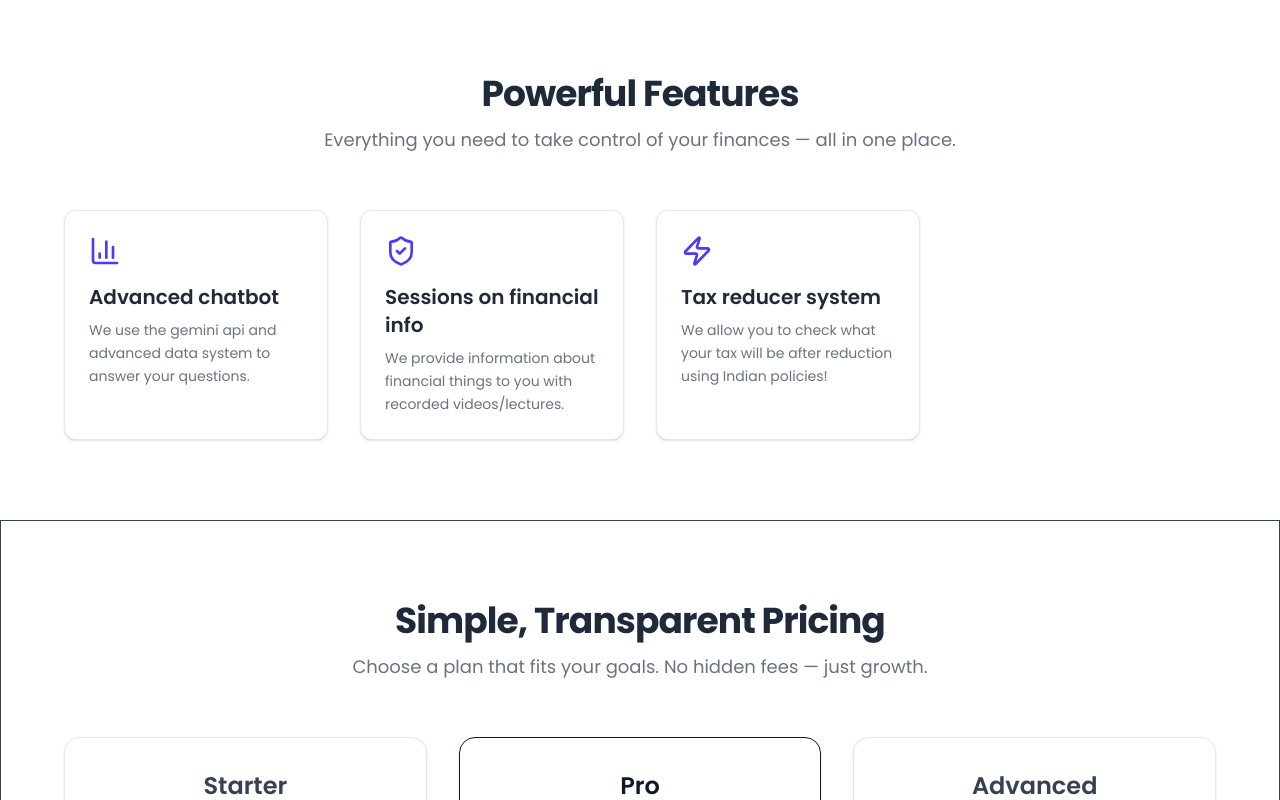
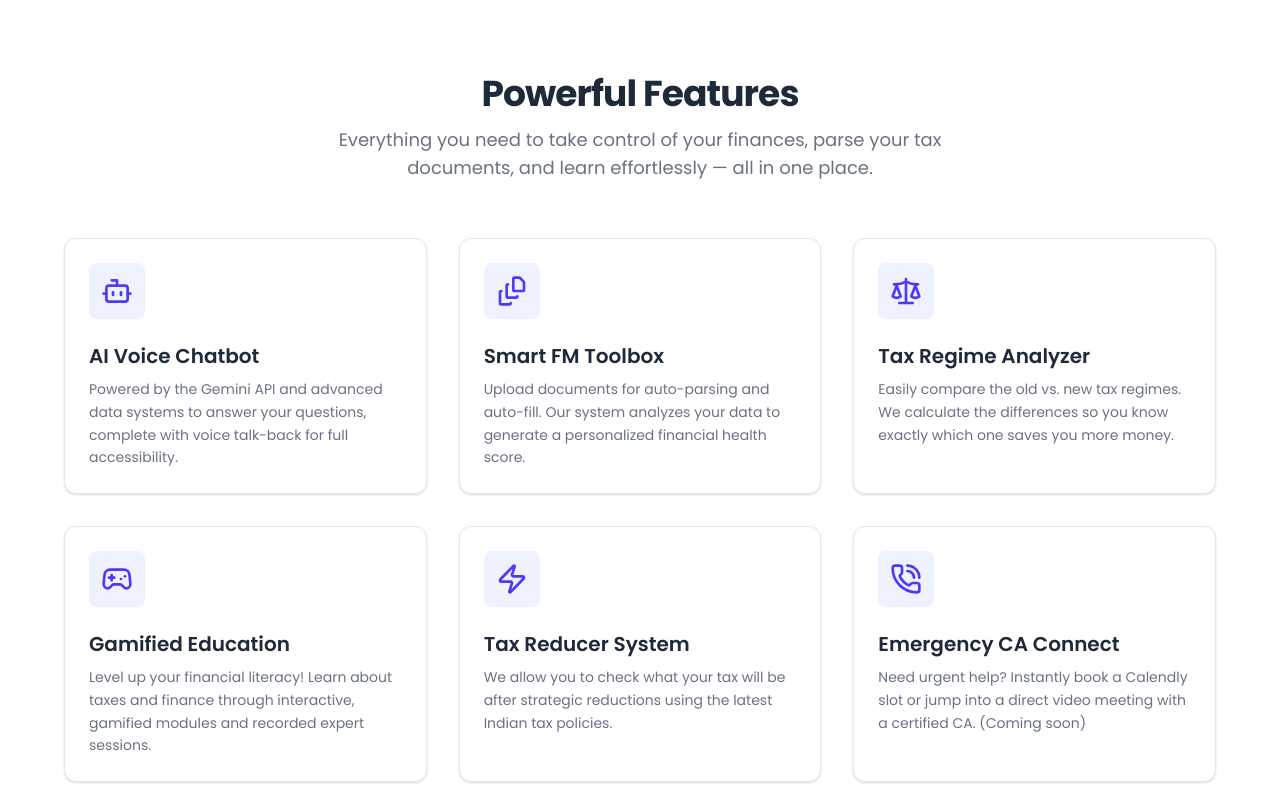
Before and after one commit to 0Armaan025/fintaxtic, a Next.js app: page / in a window 1280 px wide. Shown: the part 880-1680 px from the top of the page. Built offline with nearby package versions, Linux system fonts and the light colour scheme.

Commit message:
|| update -> updated versions ||

```diff
--- a/app/(home)/about/page.tsx
+++ b/app/(home)/about/page.tsx
@@ -24,43 +24,122 @@ export default function About() {
     },
   ];
 
+  const pillars = [
+    {
+      title: "Tax Optimization",
+      description:
+        "Navigating complex tax codes to ensure you legally claim every available deduction and keep more of your hard-earned money.",
+      tag: "SAVINGS",
+    },
+    {
+      title: "Financial Empowerment",
+      description:
+        "Demystifying financial jargon through accessible learning modules and actionable, data-backed insights.",
+      tag: "EDUCATION",
+    },
+    {
+      title: "Smart Automation",
+      description:
+        "Replacing tedious manual calculations with automated parsing and intelligent regime comparison tools.",
+      tag: "EFFICIENCY",
+    },
+  ];
+
   return (
-    <div className="min-h-screen bg-white text-gray-800 px-6 md:px-20 py-16">
+    <div className="min-h-screen bg-gradient-to-b from-slate-50 to-white text-gray-800 px-6 md:px-20 py-24 relative overflow-hidden">
+      {/* Decorative background blur */}
+      <div className="absolute top-0 left-1/2 -translate-x-1/2 w-[600px] h-[600px] bg-blue-100/50 rounded-full blur-[120px] pointer-events-none -z-10"></div>
+
       {/* About Section */}
-      <section className="text-center max-w-3xl mx-auto mb-16">
-        <h1 className="text-4xl font-bold mb-4">About Us</h1>
-        <p className="text-lg text-gray-600">
+      <section className="text-center max-w-3xl mx-auto mb-48">
+        <div className="mb-6 flex justify-center">
+          <span className="inline-block py-1 px-4 rounded-full bg-blue-50 text-blue-600 text-sm font-semibold tracking-wider border border-blue-100 shadow-sm">
+            OUR MISSION
+          </span>
+        </div>
+
+        <h1 className="text-5xl md:text-6xl font-extrabold mb-6 tracking-tight text-transparent bg-clip-text bg-gradient-to-r from-blue-700 to-indigo-500 pb-2">
+          About Us
+        </h1>
+
+        <p className="text-lg md:text-xl text-gray-600 leading-relaxed font-medium">
           We{"'"}re a small team of people who actually want change and help
           people by reducing their taxes and gain some financial information.
         </p>
       </section>
 
-      {/* Team Section */}
-      {/* <section className="max-w-5xl mx-auto"> */}
-      {/*   <h2 className="text-3xl font-semibold text-center mb-10"> */}
-      {/*     Meet the Team */}
-      {/*   </h2> */}
-      {/*   <div className="grid grid-cols-1 md:grid-cols-3 gap-8"> */}
-      {/*     {team.map((member) => ( */}
-      {/*       <div */}
-      {/*         key={member.name} */}
-      {/*         className="flex flex-col items-center text-center border rounded-2xl p-6 shadow-sm hover:shadow-md transition" */}
-      {/*       > */}
-      {/*         <div className="w-32 h-32 mb-4 relative rounded-full overflow-hidden"> */}
-      {/*           <Image */}
-      {/*             src={member.image} */}
-      {/*             alt={member.name} */}
-      {/*             fill */}
-      {/*             className="object-top object-cover" */}
-      {/*           /> */}
+      {/* Core Pillars Section (Fills layout with value-driven content) */}
+      <section className="max-w-5xl mx-auto mb-24 mt-48">
+        <div className="text-center mb-12">
+
+          <p className="text-gray-500 text-sm md:text-base mt-2">
+            Built to simplify financial management and tax planning for everyone.
+          </p>
+        </div>
+
+        <div className="grid grid-cols-1 md:grid-cols-3 gap-8">
+          {pillars.map((pillar, index) => (
+            <div
+              key={index}
+              className="bg-white border border-gray-100 rounded-2xl p-8 shadow-sm hover:shadow-md transition-shadow relative overflow-hidden flex flex-col justify-between"
+            >
+              <div>
+                <span className="text-xs font-bold text-indigo-600 tracking-widest uppercase mb-3 inline-block">
+                  {pillar.tag}
+                </span>
+                <h3 className="text-xl font-bold text-gray-900 mb-3">
+                  {pillar.title}
+                </h3>
+                <p className="text-gray-600 text-sm leading-relaxed">
+                  {pillar.description}
+                </p>
+              </div>
+              <div className="mt-6 pt-4 border-t border-gray-50 flex items-center text-xs font-semibold text-indigo-600">
+                Core Focus
+              </div>
+            </div>
+          ))}
+        </div>
+      </section>
+
+      {/* Team Section (Uncommented and Styled) */}
+      {/*   <section className="max-w-6xl mx-auto"> */}
+      {/*     <div className="text-center mb-16"> */}
+      {/*       <h2 className="text-3xl md:text-4xl font-bold tracking-tight mb-4 text-gray-900"> */}
+      {/*         Meet the Minds Behind Fintaxtic */}
+      {/*       </h2> */}
+      {/*       <p className="text-gray-500 text-lg"> */}
+      {/*         Dedicated to simplifying your financial journey. */}
+      {/*       </p> */}
+      {/*     </div> */}
+      {/**/}
+      {/*     <div className="grid grid-cols-1 md:grid-cols-3 gap-10"> */}
+      {/*       {team.map((member) => ( */}
+      {/*         <div */}
+      {/*           key={member.name} */}
+      {/*           className="group flex flex-col items-center text-center bg-white border border-gray-100 rounded-3xl p-8 shadow-sm hover:shadow-xl hover:-translate-y-2 transition-all duration-300" */}
+      {/*         > */}
+      {/*           <div className="w-40 h-40 mb-6 relative rounded-full overflow-hidden border-4 border-indigo-50 group-hover:border-indigo-100 transition-colors"> */}
+      {/*             <Image */}
+      {/*               src={member.image} */}
+      {/*               alt={member.name} */}
+      {/*               fill */}
+      {/*               className="object-top object-cover" */}
+      {/*             /> */}
+      {/*           </div> */}
+      {/*           <h3 className="text-xl font-bold text-gray-900 mb-1"> */}
+      {/*             {member.name} */}
+      {/*           </h3> */}
+      {/*           <p className="text-sm font-semibold text-indigo-600 mb-4 uppercase tracking-wide"> */}
+      {/*             {member.position} */}
+      {/*           </p> */}
+      {/*           <p className="text-gray-600 italic leading-relaxed"> */}
+      {/*             “{member.quote}” */}
+      {/*           </p> */}
       {/*         </div> */}
-      {/*         <h3 className="text-xl font-semibold">{member.name}</h3> */}
-      {/*         <p className="text-sm text-gray-500">{member.position}</p> */}
-      {/*         <p className="mt-3 italic text-gray-600">“{member.quote}”</p> */}
-      {/*       </div> */}
-      {/*     ))} */}
-      {/*   </div> */}
-      {/* </section> */}
+      {/*       ))} */}
+      {/*     </div> */}
+      {/*   </section> */}
     </div>
   );
 }
--- a/app/components/features.tsx
+++ b/app/components/features.tsx
@@ -2,7 +2,14 @@
 import React from "react";
 import { Poppins } from "next/font/google";
 import { motion } from "framer-motion";
-import { BarChart3, ShieldCheck, Zap, Wallet } from "lucide-react"; // you can swap icons anytime
+import {
+  Bot,
+  FileStack,
+  Gamepad2,
+  Zap,
+  PhoneCall,
+  Scale
+} from "lucide-react";
 
 const poppins = Poppins({
   subsets: ["latin"],
@@ -11,41 +18,58 @@ const poppins = Poppins({
 
 const features = [
   {
-    title: "Advanced chatbot",
+    title: "AI Voice Chatbot",
     description:
-      "We use the gemini api and advanced data system to answer your questions.",
-    icon: <BarChart3 className="w-8 h-8 text-indigo-600" />,
+      "Powered by the Gemini API and advanced data systems to answer your questions, complete with voice talk-back for full accessibility.",
+    icon: <Bot className="w-8 h-8 text-indigo-600" />,
   },
   {
-    title: "Sessions on financial info",
+    title: "Smart FM Toolbox",
     description:
-      "We provide information about financial things to you with recorded videos/lectures.",
-    icon: <ShieldCheck className="w-8 h-8 text-indigo-600" />,
+      "Upload documents for auto-parsing and auto-fill. Our system analyzes your data to generate a personalized financial health score.",
+    icon: <FileStack className="w-8 h-8 text-indigo-600" />,
   },
   {
-    title: "Tax reducer system",
+    title: "Tax Regime Analyzer",
     description:
-      "We allow you to check what your tax will be after reduction using Indian policies!",
+      "Easily compare the old vs. new tax regimes. We calculate the differences so you know exactly which one saves you more money.",
+    icon: <Scale className="w-8 h-8 text-indigo-600" />,
+  },
+  {
+    title: "Gamified Education",
+    description:
+      "Level up your financial literacy! Learn about taxes and finance through interactive, gamified modules and recorded expert sessions.",
+    icon: <Gamepad2 className="w-8 h-8 text-indigo-600" />,
+  },
+  {
+    title: "Tax Reducer System",
+    description:
+      "We allow you to check what your tax will be after strategic reductions using the latest Indian tax policies.",
     icon: <Zap className="w-8 h-8 text-indigo-600" />,
+  },
+  {
+    title: "Emergency CA Connect",
+    description:
+      "Need urgent help? Instantly book a Calendly slot or jump into a direct video meeting with a certified CA. (Coming soon)",
+    icon: <PhoneCall className="w-8 h-8 text-indigo-600" />,
   },
 ];
 
 const Features = () => {
   return (
     <section
-      className={`py-20 px-8 bg-white border-t-[1.5px] border-gray-700 text-gray-800 ${poppins.className}`}
+      className={`py-20 px-8 bg-white border-t-[1.5px] border-gray-100 text-gray-800 ${poppins.className}`}
     >
       <div className="max-w-6xl mx-auto text-center mb-14">
         <h2 className="text-4xl font-bold mb-3 tracking-tight">
           Powerful Features
         </h2>
-        <p className="text-gray-500 text-lg">
-          Everything you need to take control of your finances — all in one
-          place.
+        <p className="text-gray-500 text-lg max-w-2xl mx-auto">
+          Everything you need to take control of your finances, parse your tax documents, and learn effortlessly — all in one place.
         </p>
       </div>
 
-      <div className="grid grid-cols-1 sm:grid-cols-2 lg:grid-cols-4 gap-8 max-w-6xl mx-auto">
+      <div className="grid grid-cols-1 sm:grid-cols-2 lg:grid-cols-3 gap-8 max-w-6xl mx-auto">
         {features.map((feature, index) => (
           <motion.div
             key={index}
@@ -53,9 +77,11 @@ const Features = () => {
             whileInView={{ opacity: 1, y: 0 }}
             transition={{ delay: index * 0.1, duration: 0.5 }}
             viewport={{ once: true }}
-            className="bg-white border cursor-pointer border-gray-200 rounded-xl p-6 shadow-sm hover:shadow-md transition-all text-left"
+            className="bg-white border cursor-pointer border-gray-200 rounded-xl p-6 shadow-sm hover:shadow-md transition-all text-left group hover:border-indigo-100"
           >
-            <div className="mb-4">{feature.icon}</div>
+            <div className="mb-4 p-3 bg-indigo-50 inline-block rounded-lg group-hover:scale-110 transition-transform">
+              {feature.icon}
+            </div>
             <h3 className="text-xl font-semibold mb-2">{feature.title}</h3>
             <p className="text-gray-500 text-sm leading-relaxed">
               {feature.description}
```
Also changed, not shown: app/(home)/fm-toolbox/page.tsx (+21 -26 lines), app/(home)/tax-optimizer/page.tsx (+6 -1 lines), app/components/taxreducer.tsx (+4 -17 lines).
